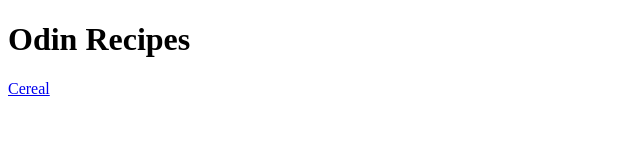
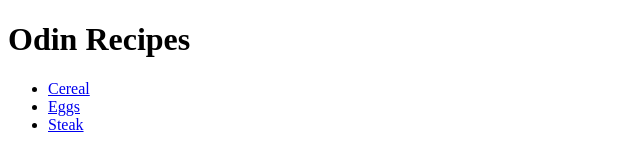
Before and after one commit to MingusIngus/odin-recipes, a plain HTML site: page index.html in a window 1280 px wide. Shown: the whole page, without its empty margins (0-640 px from the left). Drawn offline with Linux system fonts and the light colour scheme.

Commit message:
Updated recipe list in index.html

```diff
--- a/index.html
+++ b/index.html
@@ -8,6 +8,10 @@
 </head>
 <body>
     <h1>Odin Recipes</h1>
-    <a href="./recipes/cereal.html">Cereal</a>
+    <ul>
+        <li><a href="./recipes/cereal.html">Cereal</a></li>
+        <li><a href="./recipes/eggs.html">Eggs</a></li>
+        <li><a href="./recipes/steak.html">Steak</a></li>
+    </ul>
 </body>
 </html>
```
